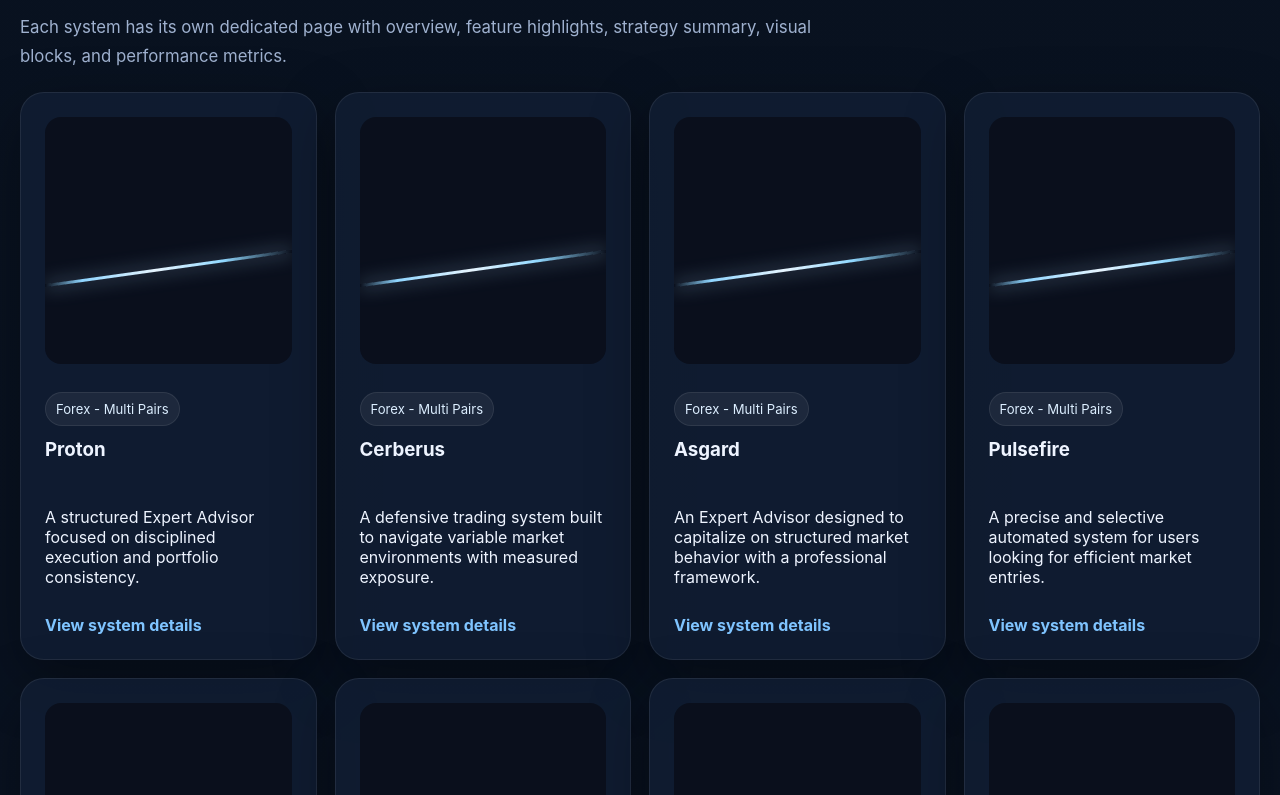
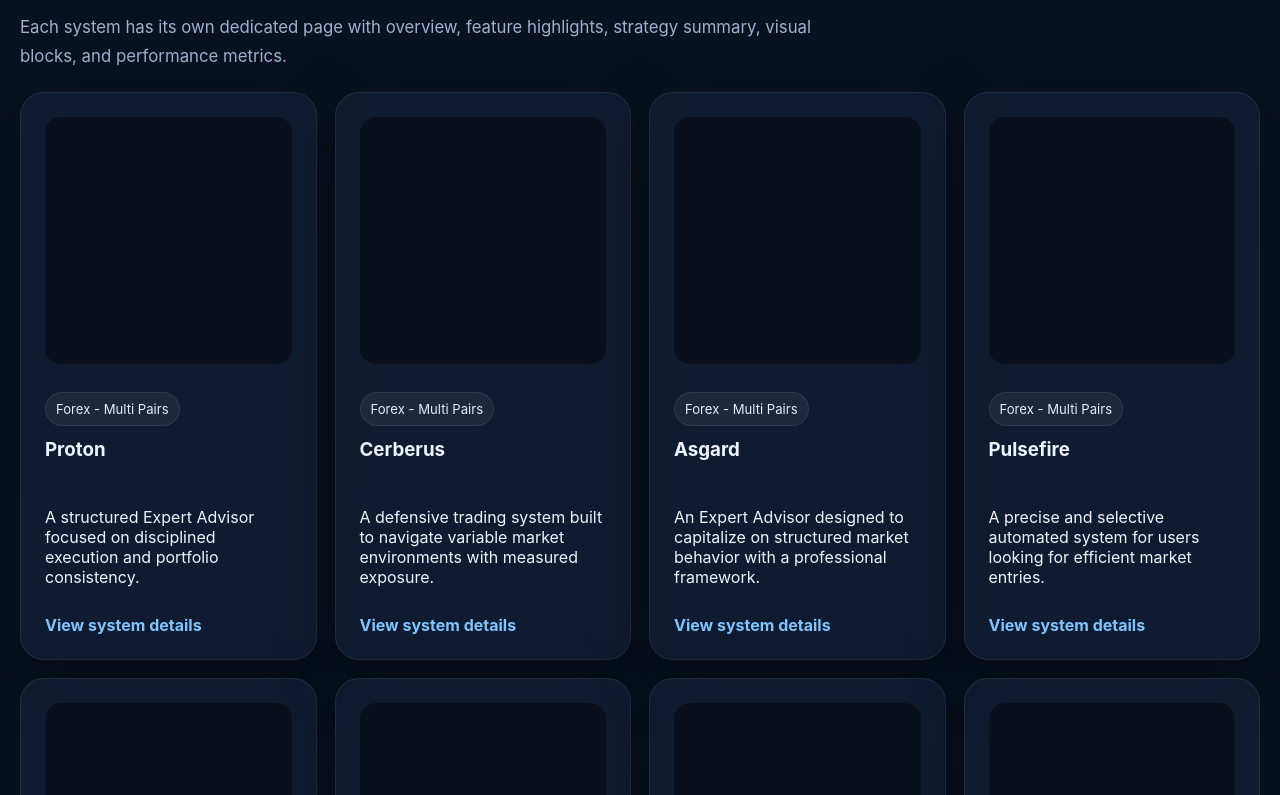
Before and after one commit to giovannimaccioni1989-byte/xeno-system-solution, a React (Vite) app: page / in a window 1280 px wide. Shown: the part 1905-2700 px from the top of the page. Built offline with nearby package versions, Linux system fonts and the light colour scheme.

Commit message:
Update styles.css

```diff
--- a/src/styles.css
+++ b/src/styles.css
@@ -227,8 +227,6 @@ a {
 }
 
 .mini-chart::after,
-.advisor-visual::after,
-.advisor-detail-visual::after,
 .chart-line {
   content: "";
   position: absolute;
```
